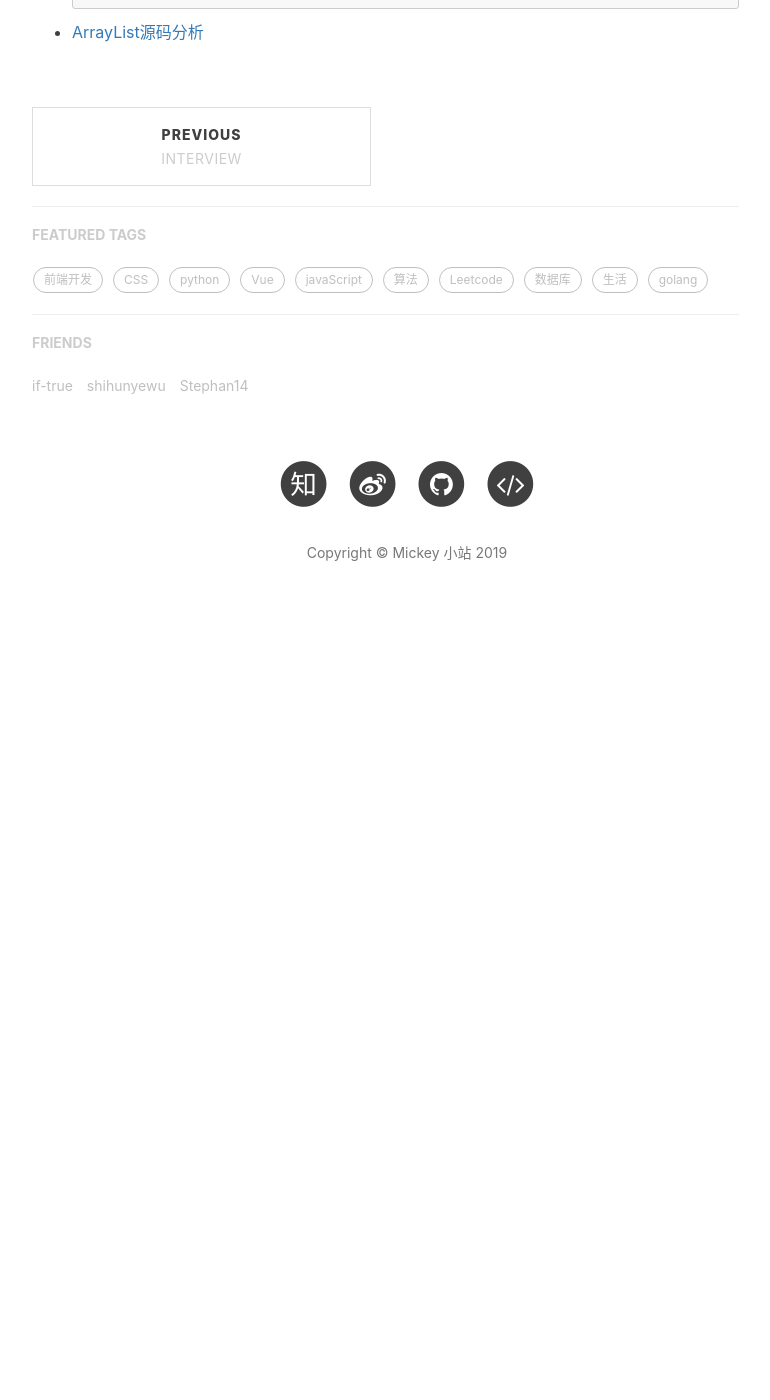
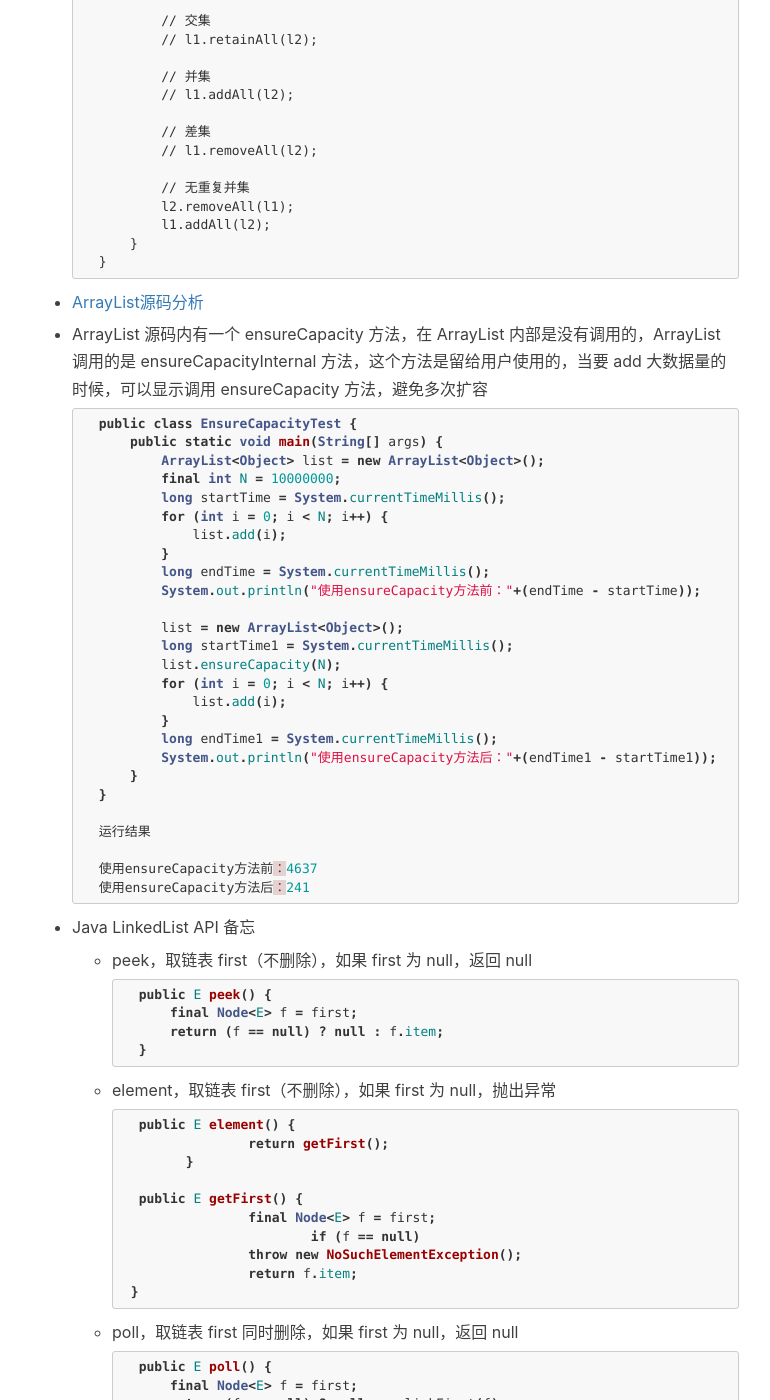
Before and after one commit to mickey0524/mickey0524.github.io, a Jekyll site: the page built from _posts/2019-03-21-begin-java.md, in a window 1280 px wide and 1400 px high, scrolled down 11697 px. Shown: the whole window, without its empty margins (233-1003 px from the left). Built offline with Jekyll 4.4.1, drawn with Linux system fonts in a browser that asks for light colours; nearby versions of some CDN libraries; comment, search, counter and statistics services are not loaded; before the commit the page ends 12327 px from its top, so only the background shows below that; some of the changed text lies outside the part shown.

Commit message:
feat(java): update java

````diff
--- a/_posts/2019-03-21-begin-java.md
+++ b/_posts/2019-03-21-begin-java.md
@@ -183,7 +181,7 @@
 
 * 当在 synchronized 中需要使用 wait()/notity()/notityAll() 的时候，使用 new Byte[0] 比 new Object 更加省空间
 
-* synchronized 作用于普通函数和静态函数的时候，两个线程不能同时访问一个对象的两个 synchronized 方法，无论是类方法还是对象方法
+* synchronized 作用于普通函数和静态函数的时候，两个线程能同时访问普通函数和静态函数，因为一个锁作用的是实例对象，一个锁作用的是类对象
 
 * Java 反射与注解
 
@@ -470,6 +468,22 @@
 
 	HashMap 内部计算哈希槽的时候使用了除留余数法，取余 (%) 操作中如果除数是2的幂次则等价于与其除数减一的与 (&) 操作（也就是说 hash % length == hash & (length - 1) 的前提是 length 是2的 n 次方）并且采用二进制位操作 &，相对于 % 能够提高运算效率，这就解释了 HashMap 的长度为什么是2的幂次方
 
+* HashMap 如何保证数组长度为 2 的幂次方
+
+	```java
+	static final int tableSizeFor(int cap) {
+	    int n = cap - 1;
+	    n |= n >>> 1;
+	    n |= n >>> 2;
+	    n |= n >>> 4;
+	    n |= n >>> 8;
+	    n |= n >>> 16;
+	    return (n < 0) ? 1 : (n >= MAXIMUM_CAPACITY) ? MAXIMUM_CAPACITY : n + 1;
+	}
+	```
+
+	这里解释一下，最开始 n 的二进制高位肯定有一个是 1，n |= n >>> 1 取保了前两位都是 1，n |= n >>> 2 确保了前四位都是 1，依次类推，n |= n >>> 16 确保了高位都是 1，然后 n + 1 完事
+
 * ConcurrentHashMap 和 Hashtable 的区别
 
 	ConcurrentHashMap 和 Hashtable 的区别主要体现在实现线程安全的方式上不同
@@ -524,3 +538,89 @@
 	```
 
 * [ArrayList源码分析](https://github.com/Snailclimb/JavaGuide/blob/master/docs/java/ArrayList.md)
+
+* ArrayList 源码内有一个 ensureCapacity 方法，在 ArrayList 内部是没有调用的，ArrayList 调用的是 ensureCapacityInternal 方法，这个方法是留给用户使用的，当要 add 大数据量的时候，可以显示调用 ensureCapacity 方法，避免多次扩容
+
+    ```java
+    public class EnsureCapacityTest {
+        public static void main(String[] args) {
+            ArrayList<Object> list = new ArrayList<Object>();
+            final int N = 10000000;
+            long startTime = System.currentTimeMillis();
+            for (int i = 0; i < N; i++) {
+                list.add(i);
+            }
+            long endTime = System.currentTimeMillis();
+            System.out.println("使用ensureCapacity方法前："+(endTime - startTime));
+
+            list = new ArrayList<Object>();
+            long startTime1 = System.currentTimeMillis();
+            list.ensureCapacity(N);
+            for (int i = 0; i < N; i++) {
+                list.add(i);
+            }
+            long endTime1 = System.currentTimeMillis();
+            System.out.println("使用ensureCapacity方法后："+(endTime1 - startTime1));
+        }
+    }
+
+    运行结果
+
+    使用ensureCapacity方法前：4637
+    使用ensureCapacity方法后：241
+    ```
+
+* Java LinkedList API 备忘
+
+	* peek，取链表 first（不删除），如果 first 为 null，返回 null
+
+		```java
+		public E peek() {
+			final Node<E> f = first;
+			return (f == null) ? null : f.item;
+		}
+		```
+
+	* element，取链表 first（不删除），如果 first 为 null，抛出异常
+
+		```java
+		public E element() {
+      		return getFirst();
+    	}
+
+		public E getFirst() {
+	   		final Node<E> f = first;
+	   			if (f == null)
+	          	throw new NoSuchElementException();
+	   		return f.item;
+	   }
+		```
+
+	* poll，取链表 first 同时删除，如果 first 为 null，返回 null
+
+		```java
+		public E poll() {
+			final Node<E> f = first;
+			return (f == null) ? null : unlinkFirst(f);
+		}
+		```
+
+	* remove，取链表 first 同时删除，如果 first 为 null，抛出异常
+
+		```java
+	    public E removeFirst() {
+	        final Node<E> f = first;
+	        if (f == null)
+	            throw new NoSuchElementException();
+	        return unlinkFirst(f);
+	    }
+	    public E remove() {
+	        return removeFirst();
+	    }
+		```
+
+	* offer，add，这两个 API 都是向链表尾部添加一个元素
+
+* [Java synchronized 关键字](https://github.com/Snailclimb/JavaGuide/blob/master/docs/java/synchronized.md)
+
+*
````
Also changed, not shown: other parts of _posts/2019-03-21-begin-java.md (+0 -2 lines).
